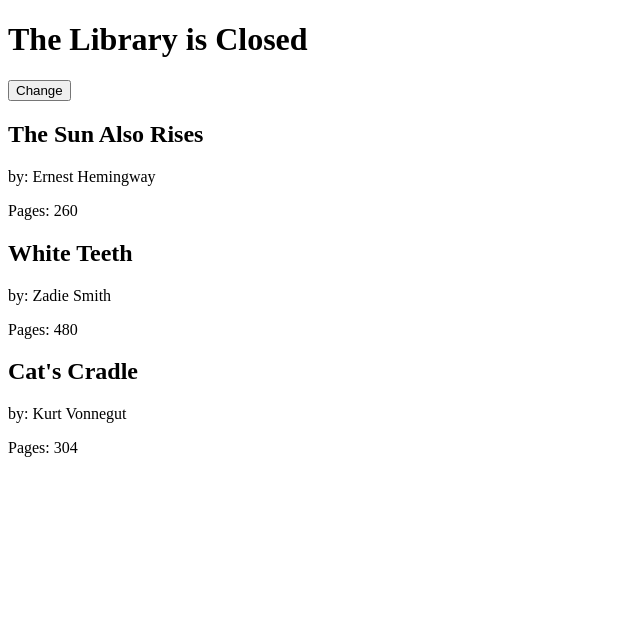
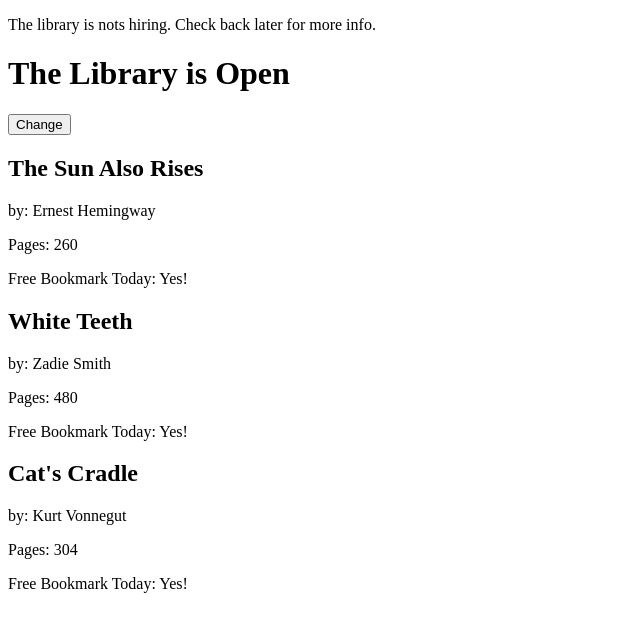
Before and after one commit to maresmartinez/library-management-app, a React (Create React App) app: page / in a window 1280 px wide. Shown: the top 632 px of the page, without its empty margins (0-640 px from the left). Built offline with nearby package versions, Linux system fonts and the light colour scheme.

Commit message:
Completed 04-06

```diff
--- a/src/index.js
+++ b/src/index.js
@@ -9,34 +9,38 @@
 ];
 
 // Child component
-const Book = ({title, author, pages}) => {
+const Book = ({title, author, pages, freeBookmark}) => {
     return (
         <section>
             <h2>{title}</h2>
             <p>by: {author}</p>
             <p>Pages: {pages}</p>
+            <p>Free Bookmark Today: {freeBookmark ? 'Yes!' : 'No!'}</p>
         </section>
     )
 }
 
+const Hiring = () =>
+    <div>
+        <p>The library is hiring. Go to www.library.com/jobs for more</p>
+    </div>
+
+const NotHiring = () =>
+    <div>
+        <p>The library is nots hiring. Check back later for more info.</p>
+    </div>
+
 // Parent component which renders Book components
+// Should hold state in root of tree, i.e. Library, which holds Book
+// Lifting state up: parent passes down information to children
 class Library extends Component {
 
     // Allows us to get rid of the constructor
-    state = { open: false } // Static property
-
-    // constructor(props) {
-    //     super(props)
-    //     // State is just an object with several keys, similar to props
-    //     // Can use these values within the context of the Library component
-    //     this.state = {
-    //         open: true
-    //     }
-
-    //     // Binding
-    //     // Makes "this" accessible with the context of custom methods
-    //     this.toggleOpenClosed = this.toggleOpenClosed.bind(this)
-    // }
+    state = {  // Source of truth!
+        open: true,
+        freeBookmark: true,
+        hiring: false
+     } // Static property
 
     // Will trigger change of state
     // Is asynchronous
@@ -52,6 +56,7 @@
         const {books} = this.props;
         return (
             <div>
+                {this.state.hiring ? <Hiring /> : <NotHiring />}
                 <h1>The Library is {this.state.open ? 'Open' : 'Closed'}</h1>
                 <button onClick={this.toggleOpenClosed}>Change</button>
                 {/* We're mapping all the books in the array */}
@@ -61,7 +66,8 @@
                         <Book key={i}
                               title={book.title}
                               author={book.author}
-                              pages={book.pages}/>
+                              pages={book.pages}
+                              freeBookmark={this.state.freeBookmark}/>
                 )}
             </div>
         )
```
